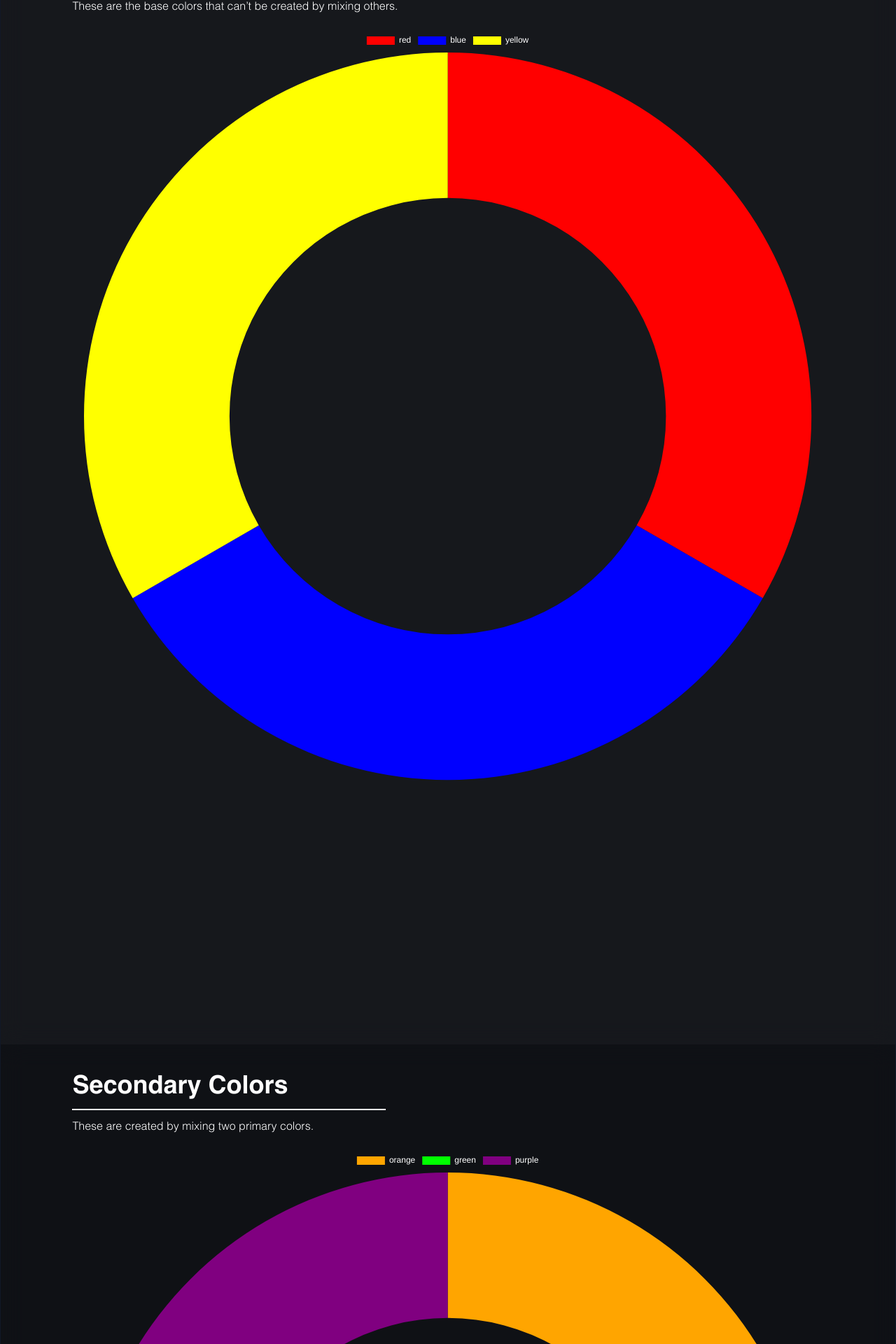
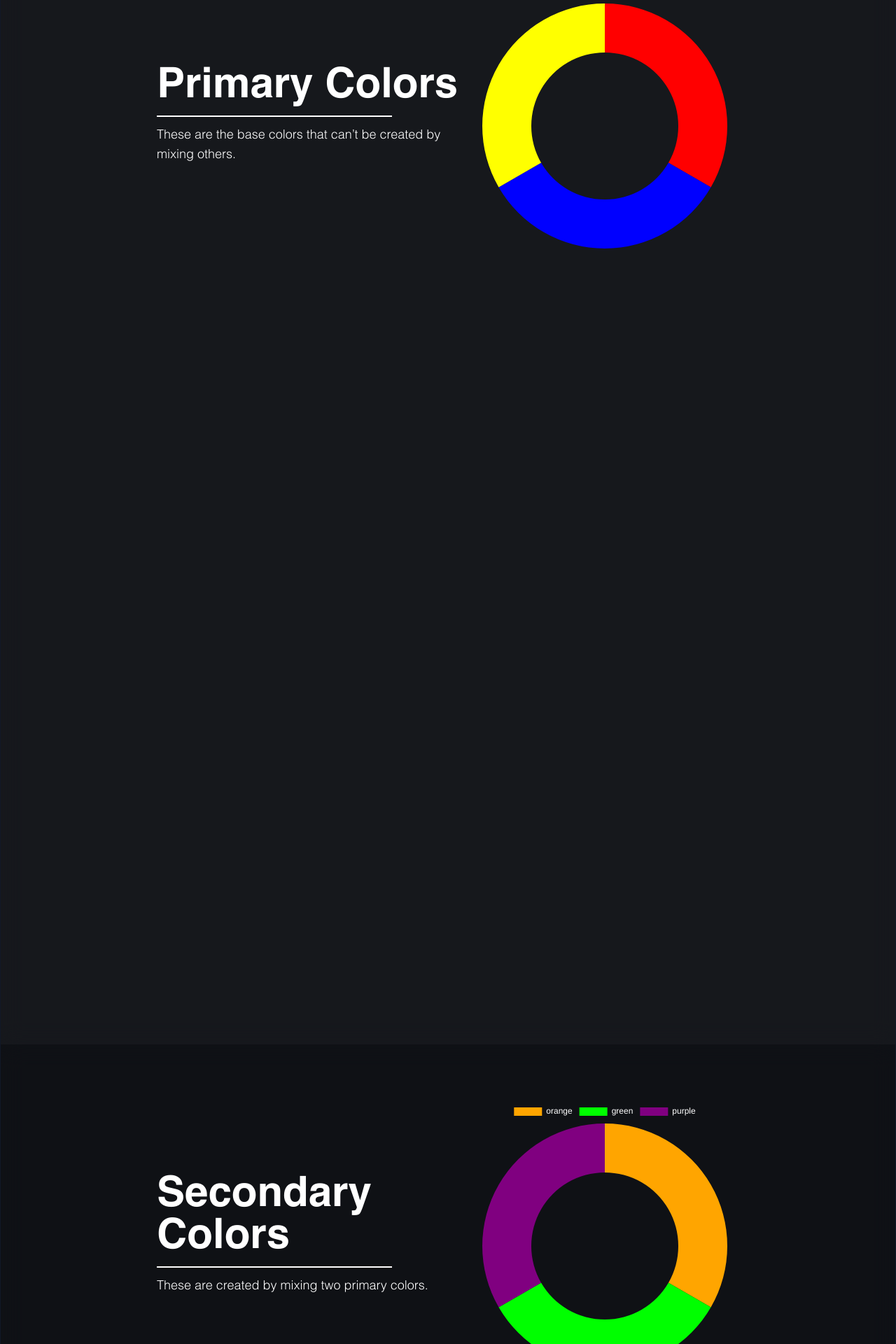
Before and after one commit to Themothy244/color-theory-blog, a React (Vite) app: page / in a window 1280 px wide. Shown: the part 3149-5069 px from the top of the page at 70% size. Built offline with nearby package versions, Linux system fonts and the light colour scheme.

Commit message:
style(category): finalize ColorCategory.jsx component styling with responsive design

```diff
--- a/src/components/ColorCategory/ColorCategory.jsx
+++ b/src/components/ColorCategory/ColorCategory.jsx
@@ -17,48 +17,48 @@ function ColorCategory() {
                 <ColorWheel />
             </div>
             <div className="h-[200vh] bg-[#191919]/70 backdrop-blur-lg sticky top-0 py-10">
-                <div className="mx-[8vw] sticky top-[18%]">
-                    <div>
-                        <h1 className="font-helveticaBold font-bold text-4xl">Primary Colors</h1>
-                    <div className='h-[1.5px] w-3/4 max-w-md my-3 bg-gray-900 dark:bg-white'></div>
+                <div className="mx-[8vw] sticky top-[18%] flex flex-wrap lg:justify-center lg:items-center lg:mx-auto">
+                    <div className="lg:max-w-md">
+                        <h1 className="font-helveticaBold font-bold text-4xl sm:text-6xl">Primary Colors</h1>
+                        <div className='h-[1.5px] w-3/4 max-w-md my-3 bg-gray-900 dark:bg-white'></div>
 
-                        <p className="font-helveticaLight">
+                        <p className="font-helveticaLight md:text-lg">
                             These are the base colors that can’t be created by mixing others.
                         </p>
                     </div>
-                    <div className="my-5">
+                    <div className="my-10 mx-auto w-full md:max-w-lg lg:mx-0 lg:max-w-sm">
                         <DonutChart labels={primaryLabel} colors={primaryColor}/>
                     </div>
                 </div>
             </div>
 
             <div className="h-[200vh] bg-[#0f0f0f]/70 backdrop-blur-lg sticky top-0 py-10">
-                <div className="mx-[8vw] sticky top-[18%]">
-                    <div>
-                        <h1 className="font-helveticaBold font-bold text-4xl">Secondary Colors</h1>
-                    <div className='h-[1.5px] w-3/4 max-w-md my-3 bg-gray-900 dark:bg-white'></div>
+                <div className="mx-[8vw] sticky top-[18%] flex flex-wrap lg:justify-center lg:items-center lg:mx-auto">
+                    <div className="lg:max-w-md">
+                        <h1 className="font-helveticaBold font-bold text-4xl sm:text-6xl">Secondary Colors</h1>
+                        <div className='h-[1.5px] w-3/4 max-w-md my-3 bg-gray-900 dark:bg-white'></div>
 
-                        <p className="font-helveticaLight">
+                        <p className="font-helveticaLight md:text-lg">
                             These are created by mixing two primary colors.
                         </p>
                     </div>
-                    <div className="my-5">
+                    <div className="my-10 mx-auto w-full md:max-w-lg lg:mx-0 lg:max-w-sm">
                         <DonutChart labels={secondaryLabel} colors={secondaryColor}/>
                     </div>
                 </div>
             </div>
 
             <div className="h-[200vh] bg-[#000000]/70 backdrop-blur-lg sticky top-0 py-10">
-                <div className="mx-[8vw] sticky top-[18%]">
-                    <div>
-                        <h1 className="font-helveticaBold font-bold text-4xl">Tertiary Colors</h1>
-                    <div className='h-[1.5px] w-3/4 max-w-md my-3 bg-gray-900 dark:bg-white'></div>
+                <div className="mx-[8vw] sticky top-[18%] flex flex-wrap lg:justify-center lg:items-center lg:mx-auto">
+                    <div className="lg:max-w-md">
+                        <h1 className="font-helveticaBold font-bold text-4xl sm:text-6xl">Tertiary Colors</h1>
+                        <div className='h-[1.5px] w-3/4 max-w-md my-3 bg-gray-900 dark:bg-white'></div>
 
-                        <p className="font-helveticaLight">
+                        <p className="font-helveticaLight md:text-lg">
                             These are made by mixing a primary and a secondary color.
                         </p>
                     </div>
-                    <div className="my-5">
+                    <div className="my-10 mx-auto w-full md:max-w-lg lg:mx-0 lg:max-w-sm">
                         <DonutChart labels={tertiaryLabel} colors={tertiaryColor}/>
                     </div>
                 </div>
```
